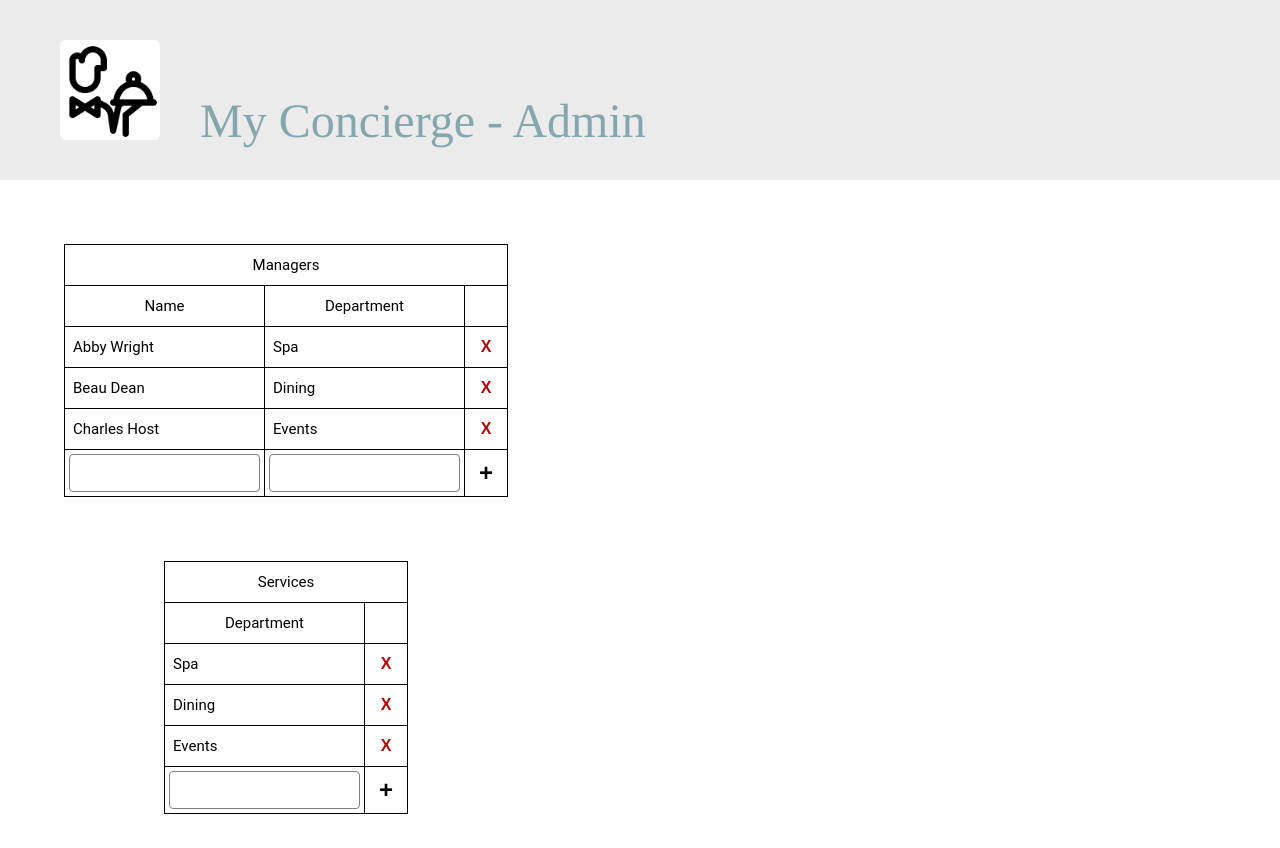
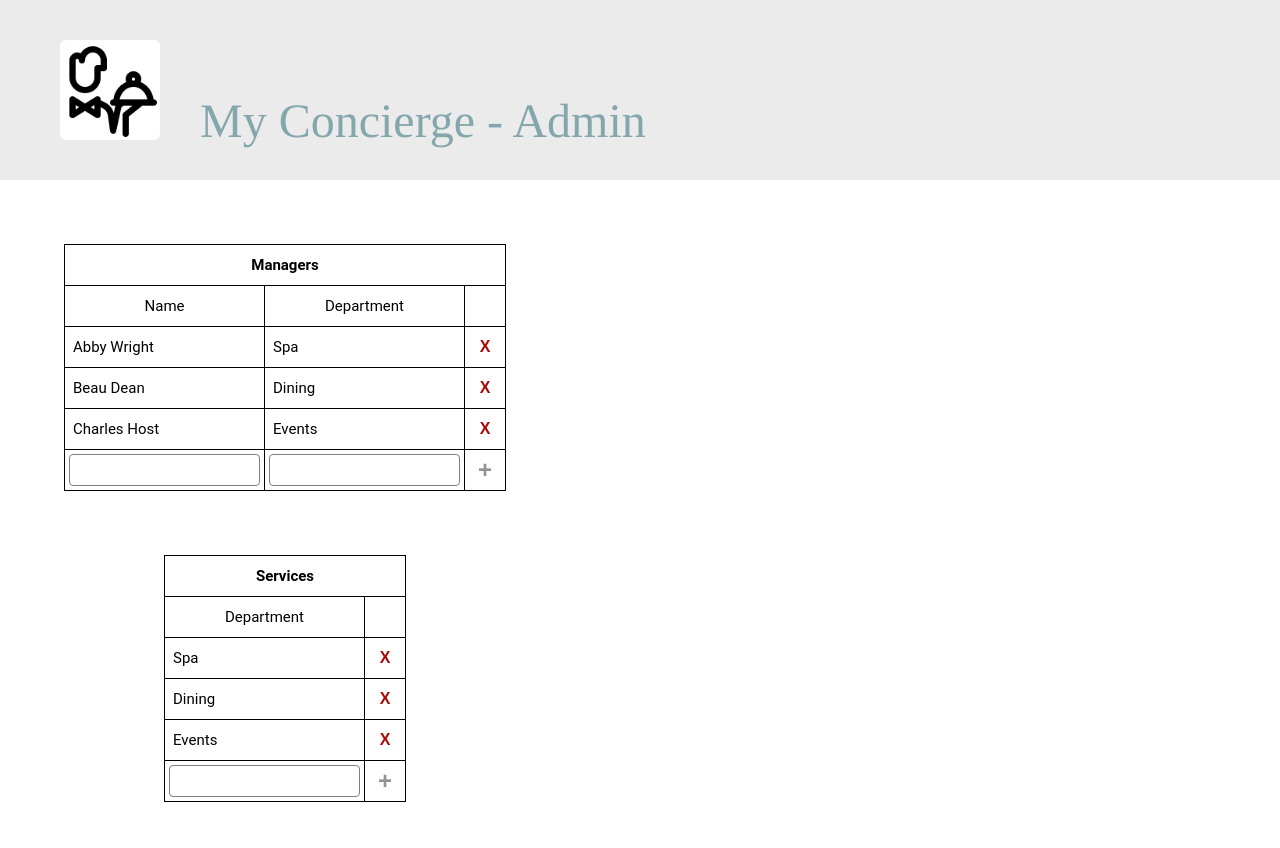
Before and after one commit to jefritter/concierge-web, a Vue app: page /admin in a window 1280 px wide. Shown: the top 848 px of the page. Built offline with nearby package versions, Linux system fonts and the light colour scheme.

Commit message:
adds form and event handling for addItem and deleteItem

```diff
--- a/src/components/mgmt/AdminDashboard.vue
+++ b/src/components/mgmt/AdminDashboard.vue
@@ -8,7 +8,9 @@
           id="managers"
           :columns="managerCols"
           :rowData="managers"
-          title="Managers"/>
+          title="Managers"
+          @addItem="addManager"
+          @deleteItem="deleteManager"/>
         <BasicTable
           id="services"
           :columns="serviceCols"
@@ -74,7 +76,16 @@ export default {
       msg: 'Work in Progress ...'
     }
   },
-
+  methods: {
+    addManager(obj) {
+      console.log('manager added')
+      console.log(JSON.stringify(obj))
+    },
+    deleteManager(mgr) {
+      console.log('manager deleted')
+      console.log(JSON.stringify(mgr))
+    }
+  }
 }
 </script>
 
--- a/src/components/shared/BasicTable.vue
+++ b/src/components/shared/BasicTable.vue
@@ -2,7 +2,7 @@
   <div class="basic-table" :class="id">
     <table>
       <tr>
-        <th :colspan="columnCount">{{ title }}</th>
+        <th :colspan="columnCount" class="title">{{ title }}</th>
       </tr>
       <tr>
         <th v-for="(col, index) in columns" :key="`th=${index}`">{{ col.label }}</th>
@@ -10,13 +10,13 @@
       </tr>
       <tr v-for="(row, index) in rowData" :key="`row-${index}`">
         <td v-for="(col, index) in columns" :key="index">{{ row[col.id] }}</td>
-        <td class="controls"><button>X</button></td>
+        <td class="controls"><button @click="deleteItem(index)">X</button></td>
       </tr>
       <tr>
         <td v-for="(col, index) in columns" :key="index" class="input">
-          <input type="text">
+          <input type="text" v-model="newItemValues[col.id]">
         </td>
-        <td class="controls"><button class="plus">+</button></td>
+        <td class="controls"><button class="plus" :class="{ active: formComplete}" :disabled="!formComplete" @click="addItem">+</button></td>
       </tr>
     </table>
   </div>
@@ -42,9 +42,34 @@
         required: true
       }
     },
+    data() {
+      return {
+        newItemValues: null
+      }
+    },
+    beforeMount() {
+      this.newItemValues = this.valuesObject;
+    },
     computed: {
       columnCount() {
         return this.columns?.length + 1
+      },
+      formComplete() {
+        return !!this.newItemValues && Object.keys(this.newItemValues).every(key => !!this.newItemValues[key])
+      },
+      valuesObject() {
+        const obj = {}
+        this.columns.forEach(col => obj[col.id] = null)
+        return obj
+      }
+    },
+    methods: {
+      deleteItem(index) {
+        this.$emit('deleteItem', this.rowData[index])
+      },
+      addItem() {
+        this.$emit('addItem', this.newItemValues)
+        this.newItemValues = this.valuesObject;
       }
     }
   }
@@ -52,15 +77,18 @@
 
 <style lang="scss">
   .basic-table {
-    table, th, td {
-      border: 1px solid black;
+    table {
       border-collapse: collapse;
+      .title {
+        font-weight: 600;
       }
       th, td {
+        border: 1px solid black;
         height: 2rem;
         padding: 8px;
         width: 200px;
         &.controls {
+          padding: 0;
           width: 2rem;
         }
         &.input {
@@ -73,11 +101,21 @@
         color: #A90808;
         font-size: 1rem;
         font-weight: 600;
-      height: 100%;
-      width: 100%;
+        padding: 0;
+        height: 40px;
+        width: 40px;
         &.plus {
+          color: rgb(146, 146, 146);
+          font-size: 1.5rem;
+          &.active {
             color: black;
-        font-size: 1.5rem;
+          }
+        }
+        &:hover {
+          background-color: #ECEBEB;
+        }
+        &:focus {
+          background-color: white;
         }
       }
       input {
@@ -87,4 +125,5 @@
         width: 100%;
       }
     }
+  }
 </style>
--- a/src/components/shared/CustomHeader.vue
+++ b/src/components/shared/CustomHeader.vue
@@ -9,10 +9,6 @@
 <script>
 export default {
   props: {
-    title: {
-      type: String,
-      required: true
-    },
     subtitle: {
       type: String
     },
```
Lines whose indentation alone changed are shown as unchanged.
